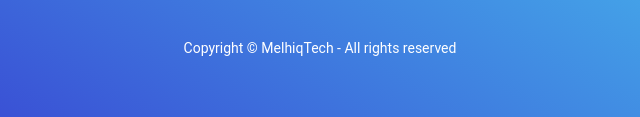
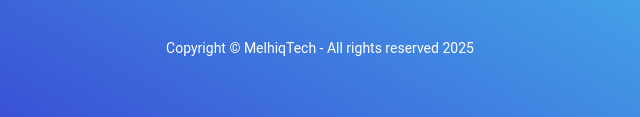
Before and after one commit to AmanuelShibabaw/LandingPage-BranaEducation, a plain HTML site: page index.html in a window 1280 px wide. Shown: the part 5867-5984 px from the top of the page, 320-960 px from the left. Drawn offline with nearby package versions, Linux system fonts and the light colour scheme.

Commit message:
third commit

```diff
--- a/index.html
+++ b/index.html
@@ -377,7 +377,7 @@
         <div class="icon"><i class="fab fa-facebook"></i></div>
     </div>
     <div class="bottom-footer">
-        <p>Copyright &copy; <a href="#home" style="text-decoration: none;">MelhiqTech</a> - All rights reserved
+        <p>Copyright &copy; <a href="#home" style="text-decoration: none;">MelhiqTech</a> - All rights reserved 2025
         </p>
     </div>
 </footer>
```
